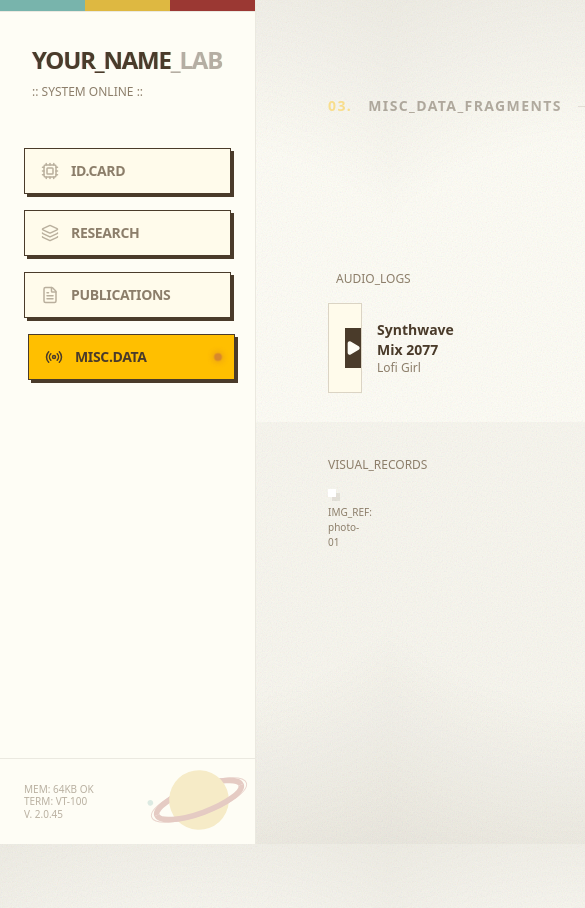
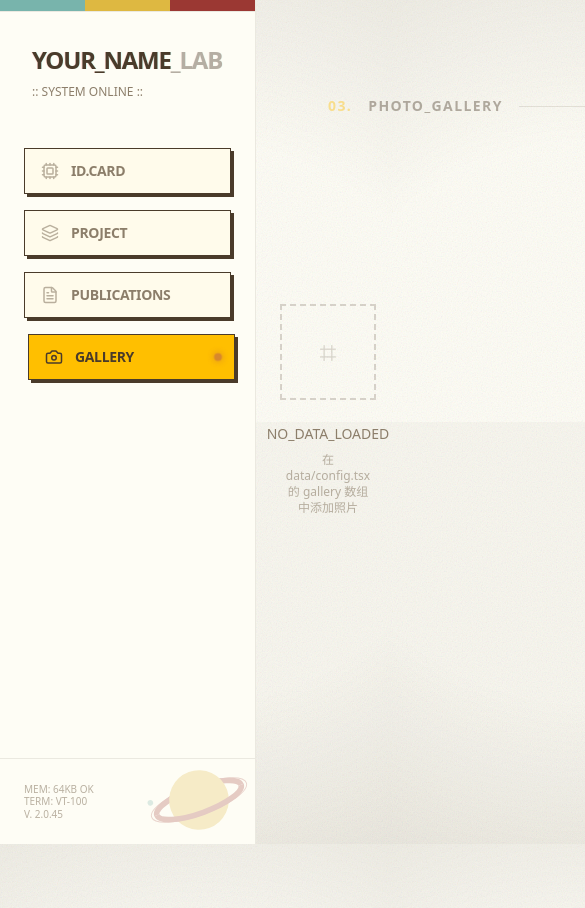
Before and after one commit to Dennis-yxchen/Dennis-yxchen.github.io, a Next.js app: page /misc in a window 390 px wide. Shown: the top 908 px of the page, 585 px wide, since content can reach past the window. Built offline with nearby package versions, Linux system fonts and the light colour scheme.

Commit message:
some modification

```diff
--- a/app/misc/page.tsx
+++ b/app/misc/page.tsx
@@ -1,71 +1,74 @@
 import { SectionContainer } from "@/components/ui/SectionContainer";
 import { siteConfig } from "@/data/config";
 import Image from "next/image";
-import { Disc, Play } from "lucide-react";
+import { MapPin, Calendar } from "lucide-react";
 import { ConstructivistArt } from "@/components/ui/ConstructivistArt";
 
-export default function MiscPage() {
-  const musicItems = siteConfig.misc.filter(i => i.type === 'music');
-  const photoItems = siteConfig.misc.filter(i => i.type === 'photo');
+export default function GalleryPage() {
+  const items = siteConfig.gallery;
 
   return (
-    <SectionContainer id="misc" title="MISC_DATA_FRAGMENTS" index="03">
-
-      {/* 1. 音频日志模块 */}
-      <div className="mb-16">
-        <h3 className="font-mono text-xs text-retro-dim mb-4 flex items-center gap-2">
-          <Disc size={14} className="animate-spin-slow" /> AUDIO_LOGS
-        </h3>
-        <div className="grid grid-cols-1 md:grid-cols-2 gap-4">
-          {musicItems.map((item) => (
-            <a
+    <SectionContainer id="gallery" title="PHOTO_GALLERY" index="03">
+      {items.length > 0 ? (
+        <div className="grid grid-cols-1 md:grid-cols-2 gap-8">
+          {items.map((item) => (
+            <div
               key={item.id}
-              href={item.src}
-              target="_blank"
-              className="flex items-center gap-4 p-4 border border-retro-ink/20 bg-retro-surface hover:border-retro-primary hover:translate-x-1 transition-all group"
+              className="group relative flex flex-col gap-4"
             >
-              <div className="w-10 h-10 bg-retro-ink flex items-center justify-center text-retro-bg group-hover:bg-retro-primary group-hover:text-retro-ink transition-colors">
-                <Play size={16} fill="currentColor" />
-              </div>
-              <div>
-                <div className="font-display font-bold text-sm text-retro-ink">{item.title}</div>
-                <div className="font-mono text-xs text-retro-dim">{item.meta}</div>
-              </div>
-            </a>
-          ))}
-        </div>
-      </div>
-
-      {/* 2. 视觉档案模块 */}
-      <div>
-        <h3 className="font-mono text-xs text-retro-dim mb-4">VISUAL_RECORDS</h3>
-        <div className="columns-1 md:columns-2 gap-4 space-y-4">
-          {photoItems.map((item) => (
-            <div key={item.id} className="break-inside-avoid relative group">
-              <div className="border-4 border-white shadow-hard relative overflow-hidden">
+              <div className="relative aspect-[4/3] w-full hud-border corner-brackets bg-retro-surface overflow-hidden shadow-hard group-hover:shadow-hard-sm transition-all">
                 <Image
                   src={item.src}
                   alt={item.title}
-                  width={600}
-                  height={400}
-                  className="w-full h-auto grayscale transition-all duration-700 group-hover:grayscale-0 group-hover:scale-105"
+                  fill
+                  className="object-cover opacity-80 group-hover:opacity-100 group-hover:scale-105 transition-all duration-500 grayscale group-hover:grayscale-0"
                 />
+              </div>
 
-                {/* 悬停显示的详细信息遮罩 */}
-                <div className="absolute inset-0 bg-retro-primary/90 flex flex-col justify-center items-center opacity-0 group-hover:opacity-100 transition-opacity duration-300">
-                  <span className="font-display font-bold text-retro-ink text-xl">{item.title}</span>
-                  <span className="font-mono text-xs text-retro-ink/70 mt-1">{item.meta}</span>
+              <div className="space-y-2">
+                <h3 className="font-display text-xl font-bold text-retro-ink group-hover:text-retro-primary transition-colors">
+                  {item.title}
+                </h3>
+
+                {item.description && (
+                  <p className="text-sm font-mono text-retro-dim leading-relaxed">
+                    {item.description}
+                  </p>
+                )}
+
+                <div className="flex flex-wrap items-center gap-3 pt-1">
+                  {item.meta && (
+                    <span className="px-2 py-0.5 text-[10px] font-mono border border-retro-ink/30 text-retro-ink/70">
+                      {item.meta}
+                    </span>
+                  )}
+                  {item.location && (
+                    <span className="flex items-center gap-1 text-[10px] font-mono text-retro-dim">
+                      <MapPin size={10} /> {item.location}
+                    </span>
+                  )}
+                  {item.date && (
+                    <span className="flex items-center gap-1 text-[10px] font-mono text-retro-dim">
+                      <Calendar size={10} /> {item.date}
+                    </span>
+                  )}
                 </div>
               </div>
-              <p className="font-mono text-[10px] text-retro-dim mt-2 text-right">
-                IMG_REF: {item.id}
-              </p>
             </div>
           ))}
         </div>
-      </div>
-      {/* === 新增：页面底部的构成主义平面设计 === */}
-      {/* 放在 SectionContainer 内部的最下方 */}
+      ) : (
+        <div className="flex flex-col items-center justify-center py-20 text-center">
+          <div className="w-24 h-24 border-2 border-dashed border-retro-ink/20 flex items-center justify-center mb-6">
+            <span className="font-mono text-3xl text-retro-ink/20">⌗</span>
+          </div>
+          <p className="font-mono text-sm text-retro-dim">NO_DATA_LOADED</p>
+          <p className="font-mono text-xs text-retro-dim/60 mt-2">
+            在 data/config.tsx 的 gallery 数组中添加照片
+          </p>
+        </div>
+      )}
+
       <ConstructivistArt />
     </SectionContainer>
   );
--- a/app/publications/page.tsx
+++ b/app/publications/page.tsx
@@ -13,10 +13,9 @@ export default function PublicationsPage() {
             key={pub.id}
             className={cn(
               "relative flex flex-col md:flex-row gap-4 p-4 border transition-all hover:bg-white/40",
-              // 如果是 Highlight 论文，边框是实线且更深；普通论文是虚线
               pub.highlight
                 ? "border-retro-ink bg-retro-surface shadow-hard"
-                : "border-retro-ink/20 border-dashed"
+                : "border-retro-ink/60 bg-retro-surface shadow-hard"
             )}
           >
             {/* 左侧：年份和会议 */}
--- a/app/research/page.tsx
+++ b/app/research/page.tsx
@@ -22,10 +22,6 @@ export default function ResearchPage() {
                   className="object-cover opacity-80 group-hover:opacity-100 group-hover:scale-105 transition-all duration-500 grayscale group-hover:grayscale-0"
                 />
               )}
-              {/* 装饰性编号 */}
-              <div className="absolute top-2 right-2 bg-retro-bg border border-retro-ink px-1 text-[10px] font-mono z-10">
-                FIG_0{idx + 1}
-              </div>
             </div>
 
             {/* 文字区域 */}
--- a/app/types.ts
+++ b/app/types.ts
@@ -44,14 +44,15 @@ export interface Publication {
   highlight?: boolean; // 是否高亮显示（例如 Best Paper）
 }
 
-// 5. 杂项 (音乐/照片)
-export interface MiscItem {
+// 5. 摄影画廊
+export interface GalleryItem {
   id: string;
-  type: 'music' | 'photo';
   title: string;
-  src: string;         // 图片路径 或 视频/音频链接
+  src: string;
   description?: string;
-  meta?: string;       // 额外信息 (如 "Shot on Kodak Portra 400" 或 歌手名)
+  meta?: string;       // 拍摄参数 (如 "Sony A7R IV · 35mm · f/1.8")
+  location?: string;
+  date?: string;
 }
 
 // 6. 网站总配置
@@ -60,5 +61,5 @@ export interface SiteConfig {
   navItems: NavItem[];
   research: ResearchProject[];
   publications: Publication[];
-  misc: MiscItem[];
+  gallery: GalleryItem[];
 }
--- a/components/ui/ConstructivistArt.tsx
+++ b/components/ui/ConstructivistArt.tsx
@@ -88,30 +88,11 @@ export function ConstructivistArt() {
 
         {/* 5. 装饰性技术数据 (Data Overlay) */}
         <g opacity="0.7">
-          {/* 左上角数据块 */}
-          <rect x="40" y="40" width="10" height="10" fill="var(--color-retro-ink)" />
-          <text x="60" y="50" fontFamily="var(--font-mono)" fontSize="10" fill="var(--color-retro-ink)">
-            FIG. 19-57
-          </text>
-
           {/* 右侧垂直标尺 */}
           <line x1="550" y1="50" x2="550" y2="300" stroke="var(--color-retro-ink)" strokeWidth="1" />
           <line x1="545" y1="50" x2="555" y2="50" stroke="var(--color-retro-ink)" strokeWidth="1" />
           <line x1="545" y1="175" x2="555" y2="175" stroke="var(--color-retro-ink)" strokeWidth="1" />
           <line x1="545" y1="300" x2="555" y2="300" stroke="var(--color-retro-ink)" strokeWidth="1" />
-
-          {/* 俄语/未来主义文字装饰 */}
-          <text
-            x="530"
-            y="280"
-            fontFamily="var(--font-mono)"
-            fontSize="10"
-            fill="var(--color-retro-ink)"
-            transform="rotate(-90 530 280)"
-            letterSpacing="2"
-          >
-            науки и прогресса
-          </text>
         </g>
       </svg>
     </div>
--- a/data/config.tsx
+++ b/data/config.tsx
@@ -1,5 +1,5 @@
 import { SiteConfig } from "@/app/types";
-import { Cpu, FileText, Layers, Radio } from "lucide-react";
+import { Cpu, FileText, Layers, Camera } from "lucide-react";
 
 export const siteConfig: SiteConfig = {
   // === 1. 个人档案 ===
@@ -24,9 +24,9 @@ export const siteConfig: SiteConfig = {
   // 想要添加新板块？在这里加一行即可
   navItems: [
     { label: "ID.CARD", path: "/", icon: <Cpu size={18} /> }, // 首页
-    { label: "RESEARCH", path: "/research", icon: <Layers size={18} /> },
+    { label: "PROJECT", path: "/research", icon: <Layers size={18} /> },
     { label: "PUBLICATIONS", path: "/publications", icon: <FileText size={18} /> },
-    { label: "MISC.DATA", path: "/misc", icon: <Radio size={18} /> },
+    { label: "GALLERY", path: "/misc", icon: <Camera size={18} /> },
   ],
 
   // === 3. 研究项目 (Methodology) ===
@@ -72,22 +72,6 @@ export const siteConfig: SiteConfig = {
     },
   ],
 
-  // === 5. 杂项 (音乐/摄影) ===
-  misc: [
-    {
-      id: "music-01",
-      type: "music",
-      title: "Synthwave Mix 2077",
-      src: "https://www.youtube.com/watch?v=dQw4w9WgXcQ", // 替换为你喜欢的 YouTube 链接
-      meta: "Lofi Girl",
-    },
-    {
-      id: "photo-01",
-      type: "photo",
-      title: "Tokyo Night",
-      src: "/images/photo_1.jpg",
-      meta: "Sony A7R, 35mm",
-      description: "Cyberpunk vibes in Shinjuku.",
-    },
-  ],
+  // === 5. 摄影画廊 ===
+  gallery: [],
 };
```
